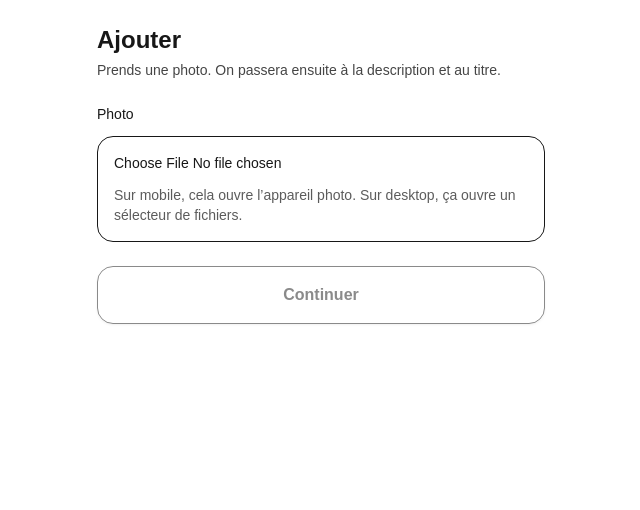
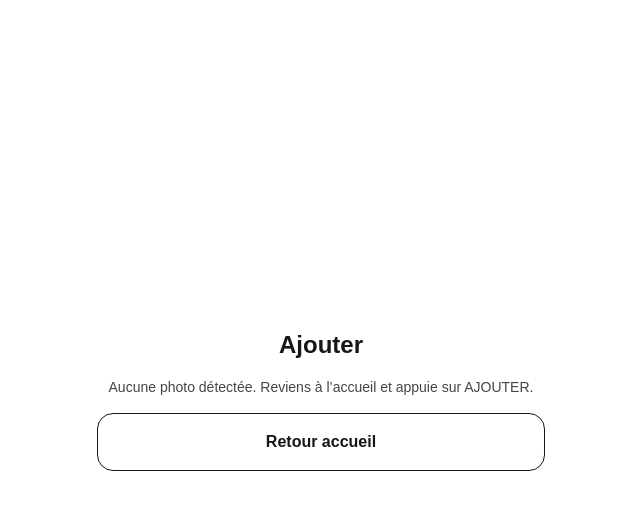
Before and after one commit to devgitbrice/photo-app, a Next.js app: page /add in a window 1280 px wide. Shown: the top 510 px of the page, without its empty margins (319-959 px from the left). Built offline with nearby package versions, Linux system fonts and the light colour scheme.

Commit message:
Camera en home

```diff
--- a/app/add/page.tsx
+++ b/app/add/page.tsx
@@ -1,35 +1,67 @@
 "use client";
 
-import { useState } from "react";
-import CameraCapture from "@/components/CameraCapture";
+import { useMemo } from "react";
+import Link from "next/link";
+import { useNewItemStore } from "@/store/newItemStore";
 
 export default function AddPage() {
-  const [file, setFile] = useState<File | null>(null);
+  const photo = useNewItemStore((s) => s.photo);
+  const reset = useNewItemStore((s) => s.reset);
+
+  const previewUrl = useMemo(() => {
+    if (!photo) return null;
+    return URL.createObjectURL(photo);
+  }, [photo]);
+
+  if (!photo) {
+    return (
+      <main className="min-h-dvh p-6 flex items-center justify-center">
+        <div className="w-full max-w-md space-y-4 text-center">
+          <h1 className="text-2xl font-semibold">Ajouter</h1>
+          <p className="text-sm opacity-80">
+            Aucune photo détectée. Reviens à l’accueil et appuie sur AJOUTER.
+          </p>
+          <Link className="block w-full rounded-2xl px-6 py-4 font-semibold border" href="/">
+            Retour accueil
+          </Link>
+        </div>
+      </main>
+    );
+  }
 
   return (
     <main className="min-h-dvh p-6">
       <div className="mx-auto w-full max-w-md space-y-6">
         <header className="space-y-1">
-          <h1 className="text-2xl font-semibold">Ajouter</h1>
+          <h1 className="text-2xl font-semibold">Photo prise ✅</h1>
           <p className="text-sm opacity-80">
-            Prends une photo. On passera ensuite à la description et au titre.
+            Prochaine étape : description + titre (puis upload Supabase).
           </p>
         </header>
 
-        <CameraCapture value={file} onChange={setFile} />
+        {/* eslint-disable-next-line @next/next/no-img-element */}
+        <img src={previewUrl ?? ""} alt="Prévisualisation" className="w-full rounded-2xl border" />
 
+        <div className="space-y-3">
           <button
             type="button"
-          disabled={!file}
-          className="w-full rounded-2xl px-6 py-4 font-semibold shadow-sm border disabled:opacity-50 disabled:cursor-not-allowed"
+            className="w-full rounded-2xl px-6 py-4 font-semibold border"
             onClick={() => {
-            // Next step: upload Supabase + écran description
-            // (on le fera juste après, proprement)
-            alert("OK — prochaine étape: upload Supabase puis description.");
+              // Ici on enchaîne vers l’étape description (on la crée juste après)
+              alert("Next: écran Description/Titre");
             }}
           >
             Continuer
           </button>
+
+          <button
+            type="button"
+            className="w-full rounded-2xl px-6 py-4 font-semibold border"
+            onClick={() => reset()}
+          >
+            Supprimer / recommencer
+          </button>
+        </div>
       </div>
     </main>
   );
--- a/app/page.tsx
+++ b/app/page.tsx
@@ -1,4 +1,4 @@
-import Link from "next/link";
+import AddButtonWithCamera from "@/components/AddButtonWithCamera";
 
 export default function HomePage() {
   return (
@@ -9,12 +9,7 @@ export default function HomePage() {
           Ajoute une photo depuis l’appareil, puis renseigne un titre et une description.
         </p>
 
-        <Link
-          href="/add"
-          className="block w-full rounded-2xl px-6 py-5 text-lg font-semibold shadow-sm border"
-        >
-          AJOUTER
-        </Link>
+        <AddButtonWithCamera />
       </div>
     </main>
   );
--- a/package.json
+++ b/package.json
@@ -12,7 +12,8 @@
     "@supabase/supabase-js": "^2.91.1",
     "next": "16.1.4",
     "react": "19.2.3",
-    "react-dom": "19.2.3"
+    "react-dom": "19.2.3",
+    "zustand": "^5.0.10"
   },
   "devDependencies": {
     "@tailwindcss/postcss": "^4",
--- /dev/null
+++ b/src/components/AddButtonWithCamera.tsx
@@ -0,0 +1,47 @@
+"use client";
+
+import { useRef } from "react";
+import { useRouter } from "next/navigation";
+import { useNewItemStore } from "@/store/newItemStore";
+
+export default function AddButtonWithCamera() {
+  const inputRef = useRef<HTMLInputElement | null>(null);
+  const router = useRouter();
+  const setPhoto = useNewItemStore((s) => s.setPhoto);
+
+  const openCamera = () => {
+    inputRef.current?.click();
+  };
+
+  return (
+    <div className="w-full">
+      {/* Input caché pour ouvrir la caméra */}
+      <input
+        ref={inputRef}
+        type="file"
+        accept="image/*"
+        capture="environment"
+        className="hidden"
+        onChange={(e) => {
+          const file = e.target.files?.[0] ?? null;
+          if (!file) return;
+
+          setPhoto(file);
+
+          // Important: reset input pour pouvoir reprendre la même photo si besoin
+          e.currentTarget.value = "";
+
+          router.push("/add");
+        }}
+      />
+
+      <button
+        type="button"
+        onClick={openCamera}
+        className="w-full rounded-2xl px-6 py-5 text-lg font-semibold shadow-sm border"
+      >
+        AJOUTER
+      </button>
+    </div>
+  );
+}
--- /dev/null
+++ b/src/store/newItemStore.ts
@@ -0,0 +1,13 @@
+import { create } from "zustand";
+
+type NewItemState = {
+  photo: File | null;
+  setPhoto: (file: File | null) => void;
+  reset: () => void;
+};
+
+export const useNewItemStore = create<NewItemState>((set) => ({
+  photo: null,
+  setPhoto: (file) => set({ photo: file }),
+  reset: () => set({ photo: null }),
+}));
```
Also changed, not shown: 1 other file (tests, documents, lock files or other folders). Lines whose indentation alone changed are shown as unchanged.
